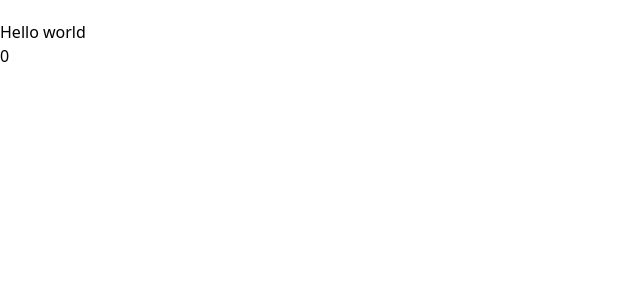
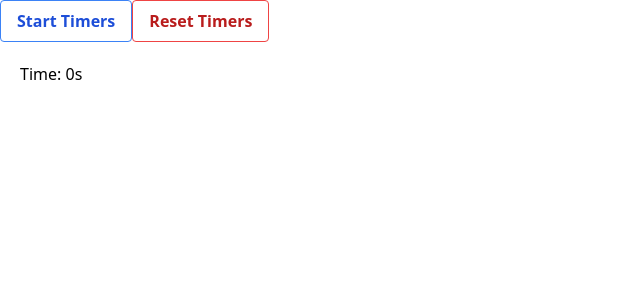
Before and after one commit to baguilar6174/react-ehtt-app, a React (Vite) app: page / in a window 1280 px wide. Shown: the top 300 px of the page, without its empty margins (0-640 px from the left). Built offline with nearby package versions, Linux system fonts and the light colour scheme.

Commit message:
feat: Implement timer with service worker

```diff
--- a/src/App.tsx
+++ b/src/App.tsx
@@ -1,13 +1,16 @@
-import React from 'react';
+import React, { useEffect, useState } from 'react';
 import './App.scss';
 import { SECOND, TWO, ZERO } from './utils/constants';
 import { parseTimeInMillis } from './utils/utils';
+import worker from './worker-script';
 
 export type ActivityBaseInternalContainer = {
 	interval: ReturnType<typeof setTimeout>;
 	timer: number;
 	throttle: null | ReturnType<typeof setTimeout>;
 };
+
+const timerWorker = new Worker(worker);
 
 function App(): JSX.Element {
 	const sessionDuration = parseTimeInMillis('3m');
@@ -59,8 +62,7 @@ function App(): JSX.Element {
 
 				refActivity.current.timer -= Number(SECOND);
 
-				// eslint-disable-next-line no-console
-				console.log(refActivity.current.timer / Number(SECOND));
+				// console.log(refActivity.current.timer / Number(SECOND));
 			}, Number(SECOND))
 		};
 		return cleanupEventsWhenUnmounting;
@@ -75,7 +77,26 @@ function App(): JSX.Element {
 		return () => events.forEach((event) => window.removeEventListener(event, handleActivityReset));
 	}, [handleActivityReset, hasToShowExtendSessionModal]);
 
-	return (
+	const [webWorkerTime, setWebWorkerTime] = useState<number>(ZERO);
+
+	useEffect(() => {
+		timerWorker.onmessage = ({ data }): void => {
+			const { time } = data;
+			console.log(time / Number(SECOND));
+			setWebWorkerTime(time);
+		};
+	}, []);
+
+	const startWebWorkerTimer = (): void => {
+		timerWorker.postMessage({ turn: 'on' });
+	};
+
+	const resetWebWorkerTimer = (): void => {
+		timerWorker.postMessage({ turn: 'off' });
+		setWebWorkerTime(0);
+	};
+
+	/* return (
 		<div className="py-5">
 			<h1>Hello world</h1>
 			{hasToShowExtendSessionModal && (
@@ -84,6 +105,27 @@ function App(): JSX.Element {
 				</div>
 			)}
 			{grace && grace <= 1 && <h5 className="mt-5">Su sesión expiró</h5>}
+		</div>
+	); */
+	return (
+		<div>
+			<button
+				className="bg-transparent hover:bg-blue-500 text-blue-700 font-semibold hover:text-white py-2 px-4 border border-blue-500 hover:border-transparent rounded"
+				onClick={(): void => {
+					startWebWorkerTimer();
+				}}
+			>
+				Start Timers
+			</button>
+			<button
+				className="bg-transparent hover:bg-red-500 text-red-700 font-semibold hover:text-white py-2 px-4 border border-red-500 hover:border-transparent rounded"
+				onClick={(): void => {
+					resetWebWorkerTimer();
+				}}
+			>
+				Reset Timers
+			</button>
+			<div className="p-5">Time: {webWorkerTime / Number(SECOND)}s</div>
 		</div>
 	);
 
--- /dev/null
+++ b/src/worker-script.ts
@@ -0,0 +1,23 @@
+const workercode = (): void => {
+	let timerInterval: number | undefined;
+	let time = 180000;
+	self.onmessage = function ({ data: { turn } }): void {
+		if (turn === 'off' || timerInterval) {
+			clearInterval(timerInterval);
+			time = 0;
+		}
+		if (turn === 'on') {
+			timerInterval = setInterval((): void => {
+				time -= Number(1000);
+				self.postMessage({ time });
+			}, Number(1000));
+		}
+	};
+};
+
+let code = workercode.toString();
+code = code.substring(code.indexOf('{') + 1, code.lastIndexOf('}'));
+
+const blob = new Blob([code], { type: 'application/javascript' });
+const worker = URL.createObjectURL(blob);
+export default worker;
```
